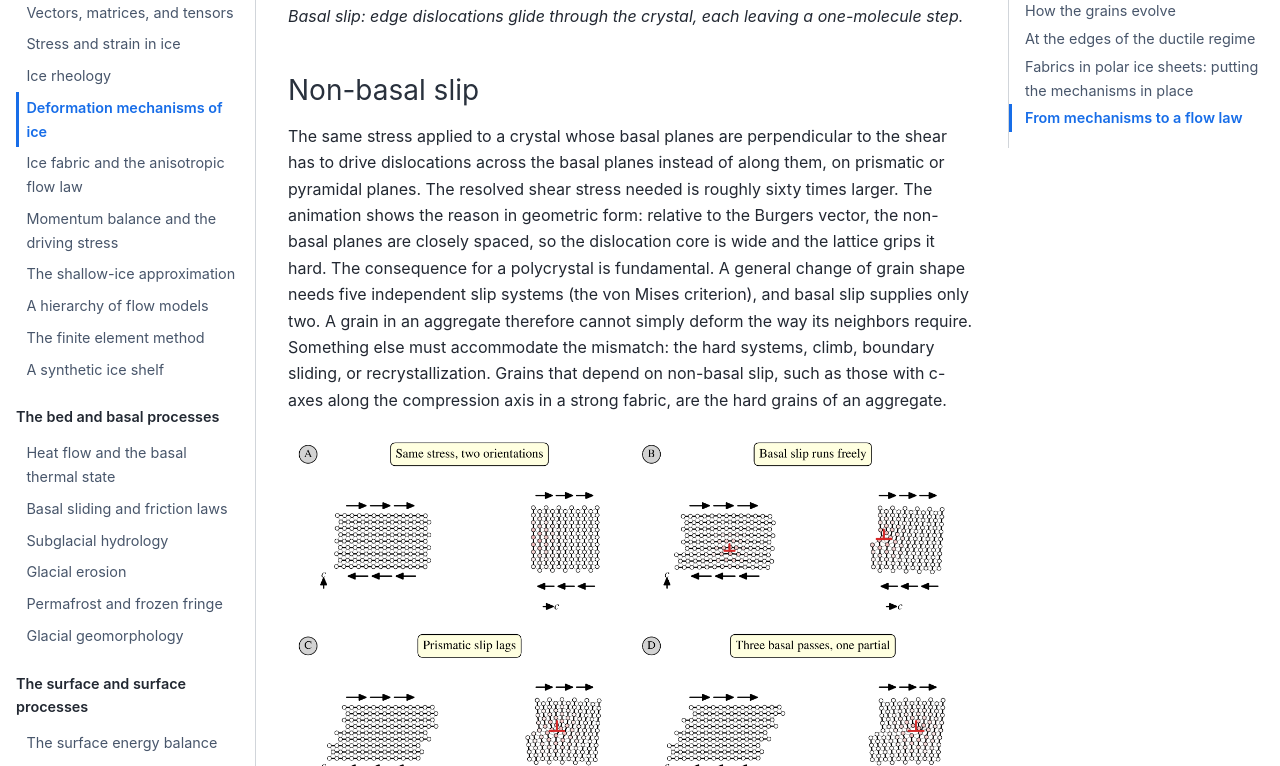
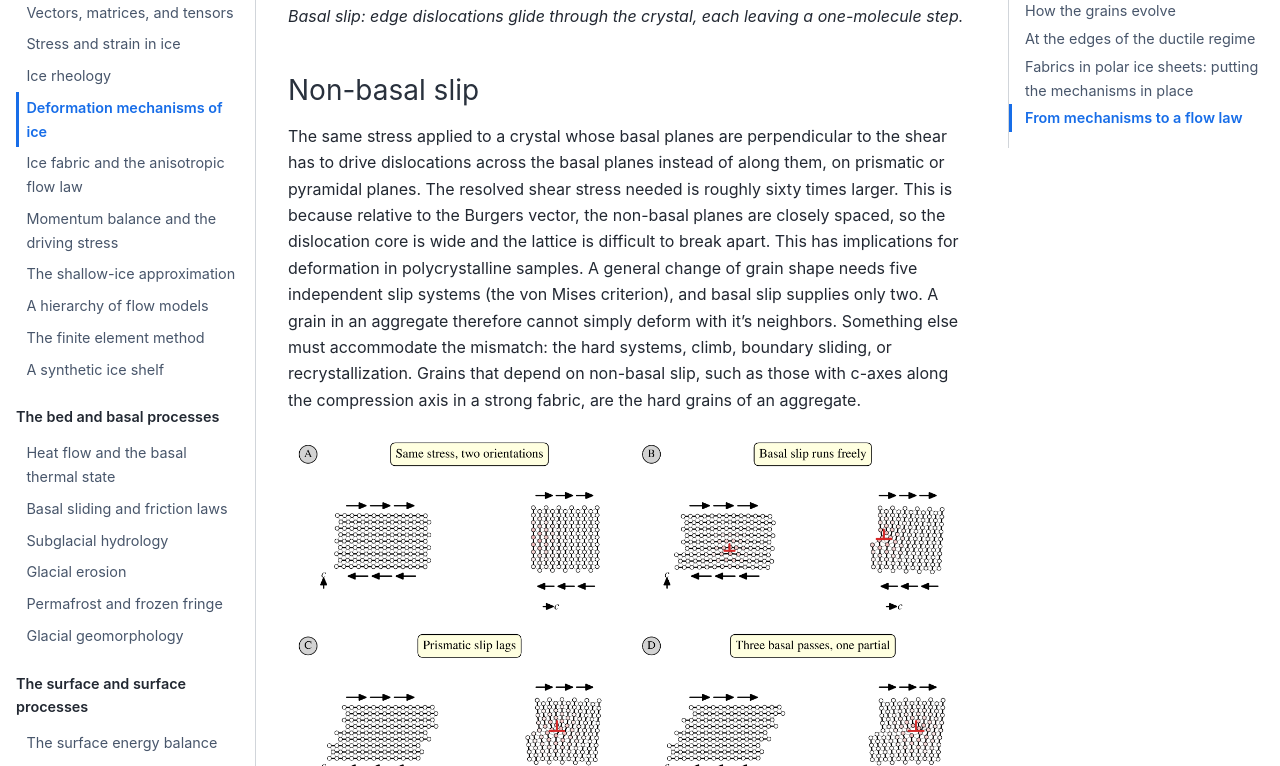
Before and after one commit to rice-glaciology/glaciology-book, a Jupyter Book: the page built from sections/ice_flow/deformation-mechanisms.md, in a window 1280 px wide and 900 px high, scrolled down 5296 px, cut to the strip 134-900 px from the top of the window. Built offline with Jupyter Book 1.0.4 settings and Sphinx 7.4.7 and the Sphinx Book theme 1.1.4, drawn with Linux system fonts in a browser that asks for light colours; pages that are not in the unit, such as notebooks, are missing from menus; cross-references to code outside the pages are shown as plain code; some of the changed text lies outside the part shown.

Commit message:
Update deformation-mechanisms.md

````diff
--- a/sections/ice_flow/deformation-mechanisms.md
+++ b/sections/ice_flow/deformation-mechanisms.md
@@ -76,7 +76,7 @@ Basal slip by dislocation glide. (A) A crystal under shear stress parallel to it
 
 ### Non-basal slip
 
-The same stress applied to a crystal whose basal planes are perpendicular to the shear has to drive dislocations across the basal planes instead of along them, on prismatic or pyramidal planes. The resolved shear stress needed is roughly sixty times larger. The animation shows the reason in geometric form: relative to the Burgers vector, the non-basal planes are closely spaced, so the dislocation core is wide and the lattice grips it hard. The consequence for a polycrystal is fundamental. A general change of grain shape needs five independent slip systems (the von Mises criterion), and basal slip supplies only two. A grain in an aggregate therefore cannot simply deform the way its neighbors require. Something else must accommodate the mismatch: the hard systems, climb, boundary sliding, or recrystallization. Grains that depend on non-basal slip, such as those with c-axes along the compression axis in a strong fabric, are the hard grains of an aggregate.
+The same stress applied to a crystal whose basal planes are perpendicular to the shear has to drive dislocations across the basal planes instead of along them, on prismatic or pyramidal planes. The resolved shear stress needed is roughly sixty times larger. This is because relative to the Burgers vector, the non-basal planes are closely spaced, so the dislocation core is wide and the lattice is difficult to break apart. This has implications for deformation in polycrystalline samples. A general change of grain shape needs five independent slip systems (the von Mises criterion), and basal slip supplies only two. A grain in an aggregate therefore cannot simply deform with it's neighbors. Something else must accommodate the mismatch: the hard systems, climb, boundary sliding, or recrystallization. Grains that depend on non-basal slip, such as those with c-axes along the compression axis in a strong fabric, are the hard grains of an aggregate.
 
 ```{figure} figures/mechanism-nonbasal-glide.png
 :name: fig-mechanism-nonbasal-glide
````
Also changed, not shown: other parts of sections/ice_flow/deformation-mechanisms.md (+1 -1 lines).
